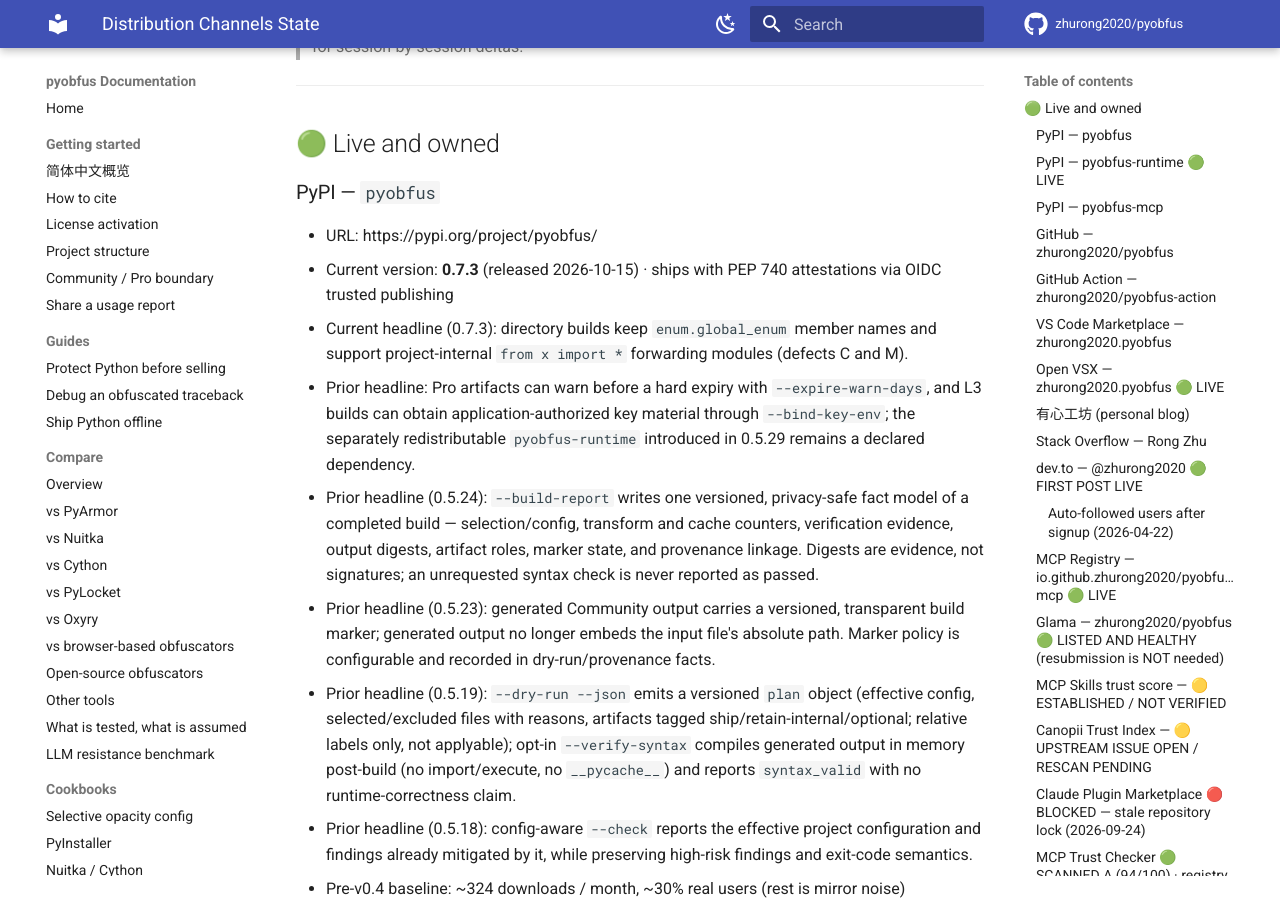
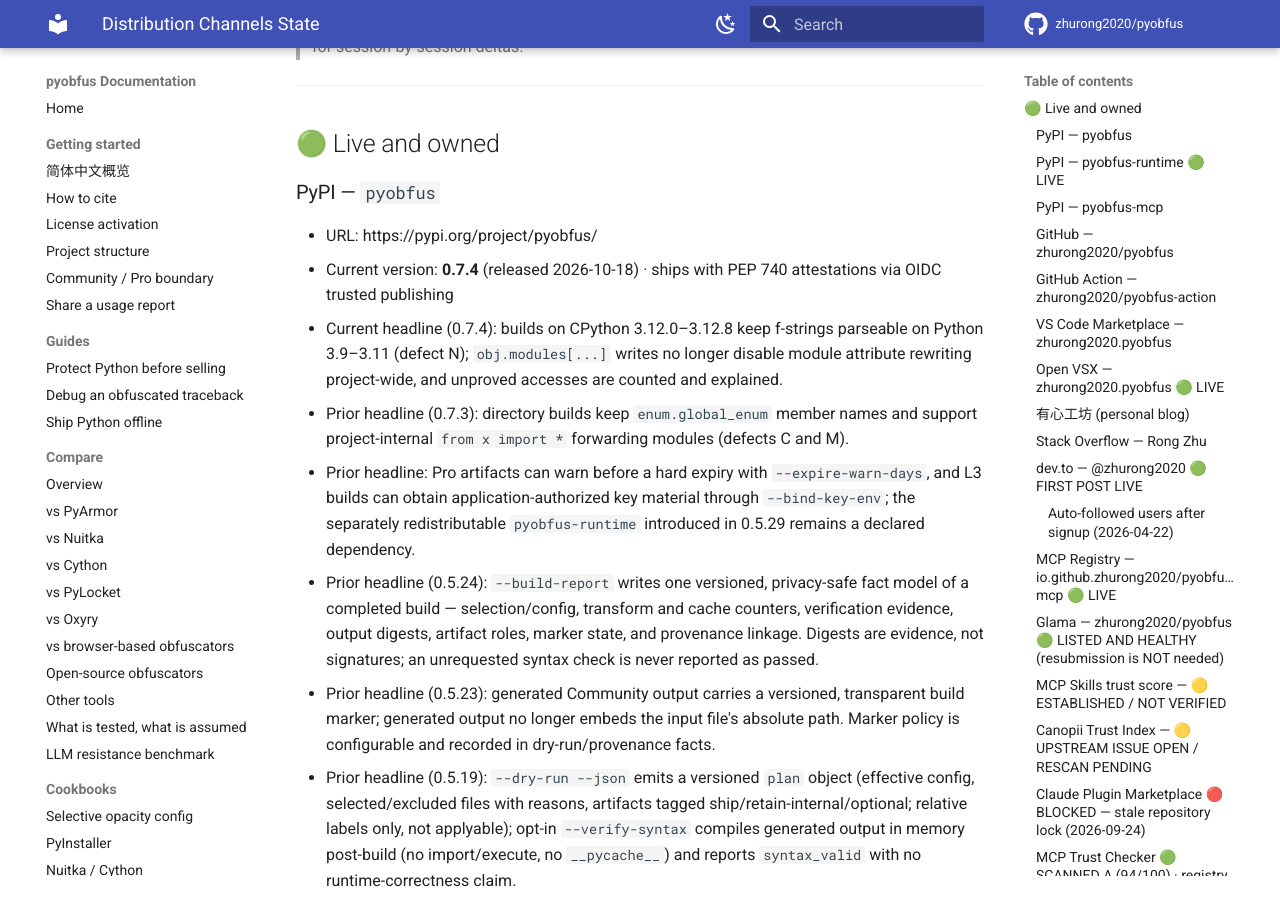
Before and after one commit to zhurong2020/pyobfus, an MkDocs documentation site: the page built from docs/DISTRIBUTION_CHANNELS.md, in a window 1280 px wide and 900 px high, scrolled down 1812 px. Built offline with MkDocs 1.6.1 and Material for MkDocs 9.7.7, drawn with Linux system fonts in a browser that asks for light colours; comment, search, counter and statistics services are not loaded; some of the changed text lies outside the part shown.

Commit message:
release: prepare Core 0.7.4 (defect N, H PR 4 option 1)
Co-Authored-By: Claude Opus 5.5 <noreply@anthropic.com>

```diff
--- a/docs/DISTRIBUTION_CHANNELS.md
+++ b/docs/DISTRIBUTION_CHANNELS.md
@@ -15,7 +15,7 @@ Marketplace reports `14 installs`; Open VSX reports `682 downloads` (fetches,
 not unique installs). Action attribution remains `0` visible repositories.
 GitHub rolling 14-day traffic is `182 views / 106 unique visitors`; Google is
 first (`23 / 20`) and DEV/Reddit do not appear in the referrers.
-Current public versions are Core `0.7.3`, MCP `0.3.13`, runtime `0.1.1`,
+Current public versions are Core `0.7.4`, MCP `0.3.13`, runtime `0.1.1`,
 and VS Code/Open VSX `0.4.3`. Core/MCP were published on October 14 with
 verified PEP 740 attestations for both wheel and sdist; fresh Python 3.10/3.14
 installations and contract smoke checks passed. The official MCP Registry
@@ -84,8 +84,9 @@ re-runnable source of truth for the calculation is
 
 ### PyPI — `pyobfus`
 - URL: https://pypi.org/project/pyobfus/
-- Current version: **0.7.3** (released 2026-10-15) · ships with PEP 740 attestations via OIDC trusted publishing
-- Current headline (0.7.3): directory builds keep `enum.global_enum` member names and support project-internal `from x import *` forwarding modules (defects C and M).
+- Current version: **0.7.4** (released 2026-10-18) · ships with PEP 740 attestations via OIDC trusted publishing
+- Current headline (0.7.4): builds on CPython 3.12.0–3.12.8 keep f-strings parseable on Python 3.9–3.11 (defect N); `obj.modules[...]` writes no longer disable module attribute rewriting project-wide, and unproved accesses are counted and explained.
+- Prior headline (0.7.3): directory builds keep `enum.global_enum` member names and support project-internal `from x import *` forwarding modules (defects C and M).
 - Prior headline: Pro artifacts can warn before a hard expiry with `--expire-warn-days`, and L3 builds can obtain application-authorized key material through `--bind-key-env`; the separately redistributable `pyobfus-runtime` introduced in 0.5.29 remains a declared dependency.
 - Prior headline (0.5.24): `--build-report` writes one versioned, privacy-safe fact model of a completed build — selection/config, transform and cache counters, verification evidence, output digests, artifact roles, marker state, and provenance linkage. Digests are evidence, not signatures; an unrequested syntax check is never reported as passed.
 - Prior headline (0.5.23): generated Community output carries a versioned, transparent build marker; generated output no longer embeds the input file's absolute path. Marker policy is configurable and recorded in dry-run/provenance facts.
@@ -306,7 +307,7 @@ re-runnable source of truth for the calculation is
   prior is not evidence of an actual review. Continue tracking installs and
   real reviews, not raw update/download count alone.
 - Wiki: disabled · Discussions: enabled · Issues: open
-- Releases: latest Core `v0.7.3`, runtime `runtime-v0.1.1`, MCP `mcp-v0.3.13`, and VS Code
+- Releases: latest Core `v0.7.4`, runtime `runtime-v0.1.1`, MCP `mcp-v0.3.13`, and VS Code
   `vscode-v0.4.3`; MCP releases attach wheel+sdist.
 
 ### Open VSX — `zhurong2020.pyobfus` 🟢 LIVE
--- a/pyproject.toml
+++ b/pyproject.toml
@@ -4,7 +4,7 @@ build-backend = "setuptools.build_meta"
 
 [project]
 name = "pyobfus"
-version = "0.7.3"
+version = "0.7.4"
 description = "pyobfus — the Python obfuscator. AST-based name mangling for multi-file projects (consistent cross-module renaming + import rewriting) + framework presets (FastAPI/Django/Pydantic/Click/SQLAlchemy) + reverse stack-trace mapping for AI debugging in Claude Code / Cursor / GitHub Copilot / CodeBuddy. A transparent PyArmor alternative: AST-level protection with debuggable traces. Apache-2.0."
 readme = {file = "README.md", content-type = "text/markdown"}
 requires-python = ">=3.9"
```
Also changed, not shown: CHANGELOG.md (+2 -0 lines), CLAUDE.md (+2 -2 lines), README.md (+9 -8 lines).
